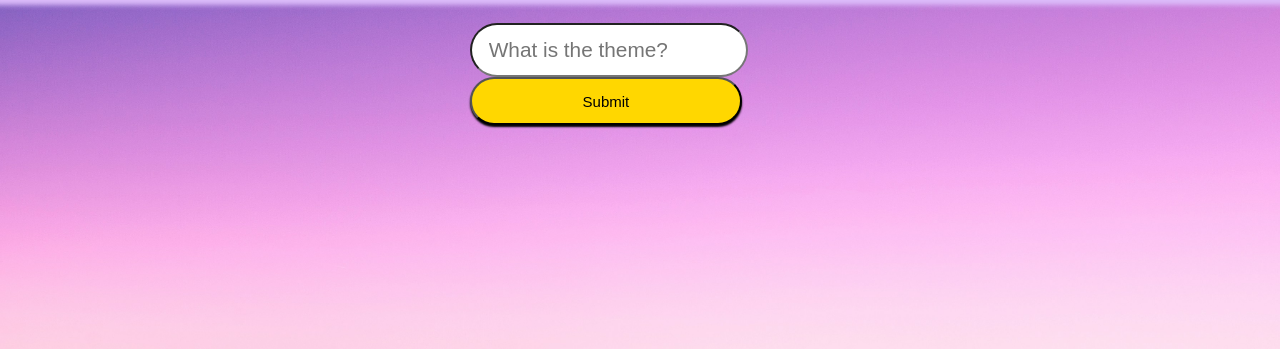
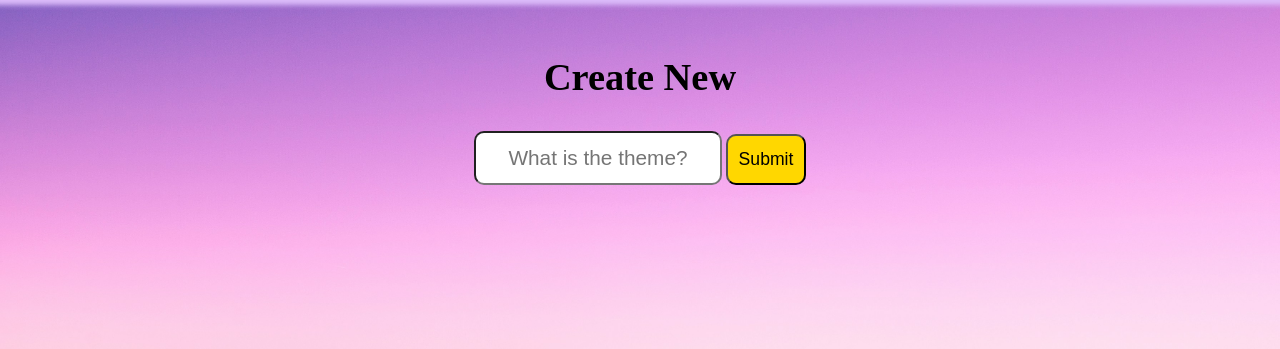
Before and after one commit to kos1070sc/folio_planner, a Flask app: page /create_new in a window 1280 px wide. Shown: the part 80-429 px from the top of the page. Run offline with Flask 3, Linux system fonts and the light colour scheme; a user stored in the database is signed in; some libraries are stand-ins or nearby versions.

Commit message:
Added 404 page

```diff
--- a/app/models.py
+++ b/app/models.py
@@ -23,9 +23,9 @@ class User(db.Model):
     password = db.Column(db.String(60), nullable=False)
     privilege = db.Column(db.Integer, default=0)  # 0 is normal user, 1 is admin
 
-    # This function hashes the password before storing it
+    # This hashes the password before storing it
     # It uses PBKDF2-SHA256 password hasher with 8 byte salt
-    # This means that the hashed password will always be 60 characters long
+    # Means that the hashed password will always be 60 characters long
     def set_password(self, password):
         self.password = generate_password_hash(password, method='pbkdf2:sha256', salt_length = 8)
 
--- a/app/routes.py
+++ b/app/routes.py
@@ -352,3 +352,9 @@ def help():
     # check if user logged to know what template to extend
     user_id = session.get("user_id")
     return render_template("help.html", user_logged_in=user_id, user_id=user_id)
+
+# 404 page
+@app.errorhandler(404)
+def page_not_found(error):
+    user_id = session.get("user_id")
+    return render_template("404.html", user_logged_in=user_id, user_id=user_id)
--- a/app/static/style.css
+++ b/app/static/style.css
@@ -189,10 +189,6 @@ h1 {
 }
 
 
-
-
-
-
 /* create_account.html */
 .submit_button{
     background-color: gold;
@@ -254,6 +250,11 @@ h1 {
     font-size: 1.2rem;
 }
 
+.login_link{
+    color: gold;
+    margin-left: 1rem;
+}
+
 
 .text_box{
     height: 3rem;
@@ -261,7 +262,6 @@ h1 {
     border-radius: 30px;
     font-size:  1.3rem;
     padding-left: 5%;
-
 }
 
 ::placeholder{
@@ -511,6 +511,12 @@ h1 {
     transition: 0.3s ease;
 }
 
+.page_heading{
+    font-size: 1.2rem;
+    margin-top: 2rem;
+    margin-bottom: 2rem;
+}
+
 /* Spin animation for create new plus symbol */
 @keyframes Spin{
     0%{transform: rotate(0deg);}
@@ -518,7 +524,7 @@ h1 {
 }
 
 .create_new_button_container:hover{
-    background-color: rgb(255, 226, 60);
+    background-color:rgb(189, 161, 2);
     transform: translateY(-4px);
 }
 
@@ -649,7 +655,6 @@ h1 {
     padding-bottom: 10px;
     margin-bottom: 1.5rem;
     opacity: 0;
-    transition: transform 3s ease-in-out;
 }
 
 .welcome_message_container{
@@ -705,6 +710,7 @@ h1 {
 .step_1:hover, .step_2:hover, .step_3:hover, .welcome_message_container:hover{
     transform: scale(1.05);
     box-shadow: 0px 0px 5px 5px rgb(220, 188, 250);
+    cursor: pointer;
 }
 
 .number{
@@ -720,3 +726,69 @@ h1 {
     /* make the line height match the height of the circle */
     line-height: 2rem;
 }
+
+
+/* 404.html */
+.home_button{
+    background-color: gold;
+    border-radius: 1rem;
+    padding: 1rem 1rem;
+    margin-top: 2rem;
+    transition: all 0.3s ease;
+    opacity: 0;
+    /* keep the end state of animation with 'forwards' */
+    animation: fadeslideup 1.5s 1s ease-out forwards;
+}
+
+.home_link{
+    text-decoration: none;
+}
+
+.home_button:hover{
+    background-color:rgb(189, 161, 2);
+    transform: translateY(-1px);
+}
+
+
+.page_not_found{
+    margin-top: 2rem;
+    font-size: 3rem;
+}
+
+/* dashboard.html */
+
+.welcome_user{
+    font-size: 1.5rem;
+    margin-top: 2rem;
+    opacity: 0;
+    animation:
+        fadeslideup 1.5s 1s ease-out forwards,
+        floating 5s ease-in-out infinite 4s;
+}
+
+/* create_new.html */
+.create_new_form{
+
+}
+
+.theme_form{
+    height: 3rem;
+    width: 15rem;
+    border-radius: 10px;
+    text-align: center;
+    font-size: 1.3rem;
+}
+
+.theme_submit{
+    background-color: gold;
+    height: 3.2rem;
+    border-radius: 10px;
+    width: 5rem;
+    font-size: 1.1rem;
+}
+
+
+.theme_submit:hover{
+    background-color:rgb(189, 161, 2);
+    transform: translateY(-1px);
+}
--- a/app/templates/create_account.html
+++ b/app/templates/create_account.html
@@ -54,7 +54,7 @@
             <br><br><br>
             {{ form.submit(id = "submit", class_="submit_button")}}
             <br><br>
-            <p>Already have an account? <a href="http://127.0.0.1:5000/login">Login Here<a></p>
+            <p>Already have an account? <a href="http://127.0.0.1:5000/login" class = "login_link">Login Here<a></p>
         </form>
     </div>
 
--- a/app/templates/create_new.html
+++ b/app/templates/create_new.html
@@ -8,6 +8,9 @@
 {%extends "user_layout.html"%}
 {%block content%}
 
+<div class = "page_heading">
+    <h1>Create New</h1>
+</div>
 {% if form.theme.errors %}
     {% for error in form.theme.errors %}
         <div class = "error_message_container">
@@ -15,10 +18,9 @@
         </div>
     {% endfor %}
 {% endif %}
-<form method = "POST" action="/create_new">
+<form method = "POST" action="/create_new" class = "create_new_form">
     {{ form.hidden_tag() }} <!-- This projects against CSRF attacks-->
-
-    {{ form.theme(id = "theme", class_="text_box", placeholder="What is the theme?")}}
-    {{ form.submit(id = "submit", class_="submit_button")}}
+    {{ form.theme(id = "theme", class_="theme_form", placeholder="What is the theme?")}}
+    {{ form.submit(id = "submit", class_="theme_submit")}}
 </form>
 {%endblock%}
--- a/app/templates/dashboard.html
+++ b/app/templates/dashboard.html
@@ -7,7 +7,7 @@
 </head>
 {%extends "user_layout.html"%}
 {%block content%}
-<div>
+<div class = "welcome_user">
     <h1>Welcome back {{user_info.name}}!</h1>
 </div>
 <!-- flash messages -->
--- a/app/templates/help.html
+++ b/app/templates/help.html
@@ -4,9 +4,9 @@
     {% extends "layout.html" %}
 {% endif %}
 {%block content%}
-<br><br>
-<h1>Help</h1>
-<br><br>
+<div class = "page_heading">
+    <h1>Help</h1>
+</div>
 <div class = "welcome_message_container">
     <h2>Folio Planner — Quick Start Guide</h2>
     <p>
--- a/app/templates/login.html
+++ b/app/templates/login.html
@@ -44,7 +44,7 @@
             <br><br><br>
             {{ form.submit(id = "submit", class_="submit_button")}}
             <br><br>
-            <p>Don't have an account? <a href="http://127.0.0.1:5000/create_account">Create Account Here<a></p>
+            <p>Don't have an account? <a href="http://127.0.0.1:5000/create_account" class = "login_link">Create Account Here<a></p>
         </form>
     </div>
 
--- a/app/templates/my_folios.html
+++ b/app/templates/my_folios.html
@@ -1,7 +1,8 @@
 {%extends "user_layout.html"%}
 {%block content%}
-<h1>My Folios</h1>
-<br>
+<div class = "page_heading">
+    <h1>My Folios</h1>
+</div>
 <!-- flash messages -->
 {% for catergory, message in get_flashed_messages(with_categories=true) %}
     <div class = "flash_{{ catergory }}">
--- a/app/templates/user_layout.html
+++ b/app/templates/user_layout.html
@@ -13,11 +13,11 @@
 				<a class = "left_link" href = "{{ url_for('dashboard', user_id=user_id) }}">Dash Board</a>
 				<a class = "left_link" href = "{{ url_for('my_folios', user_id=user_id) }}">My Folios</a>
 				<a class = "left_link" href = "http://127.0.0.1:5000/create_new">Create New</a>
-				<a class = "left_link" href = "http://127.0.0.1:5000/">Settings</a>
+				<a class = "left_link" href = "http://127.0.0.1:5000/dashboard/{{user_id}}">Settings</a>
 				<a class = "left_link" href= "http://127.0.0.1:5000/help">Help</a>
 				<a class = "left_link" href= "http://127.0.0.1:5000/colour">Colour</a>
 				<div class = spacer></div>
-				<a class = "right_link" href="http://127.0.0.1:5000"><img src="/static/images/profile.png" alt="Herrr"></a>
+				<a class = "right_link" href="http://127.0.0.1:5000/dashboard/{{user_id}}"><img src="/static/images/profile.png" alt="Herrr"></a>
 				<a class = "right_link" href="http://127.0.0.1:5000/logout">Log Out</a>
 			</div> <!-- navbar -->
 			<!-- pages in navbar -->
```
Also changed, not shown: app/templates/404.html (added, +22 -0 lines), app/templates/layout.html (indentation only).
